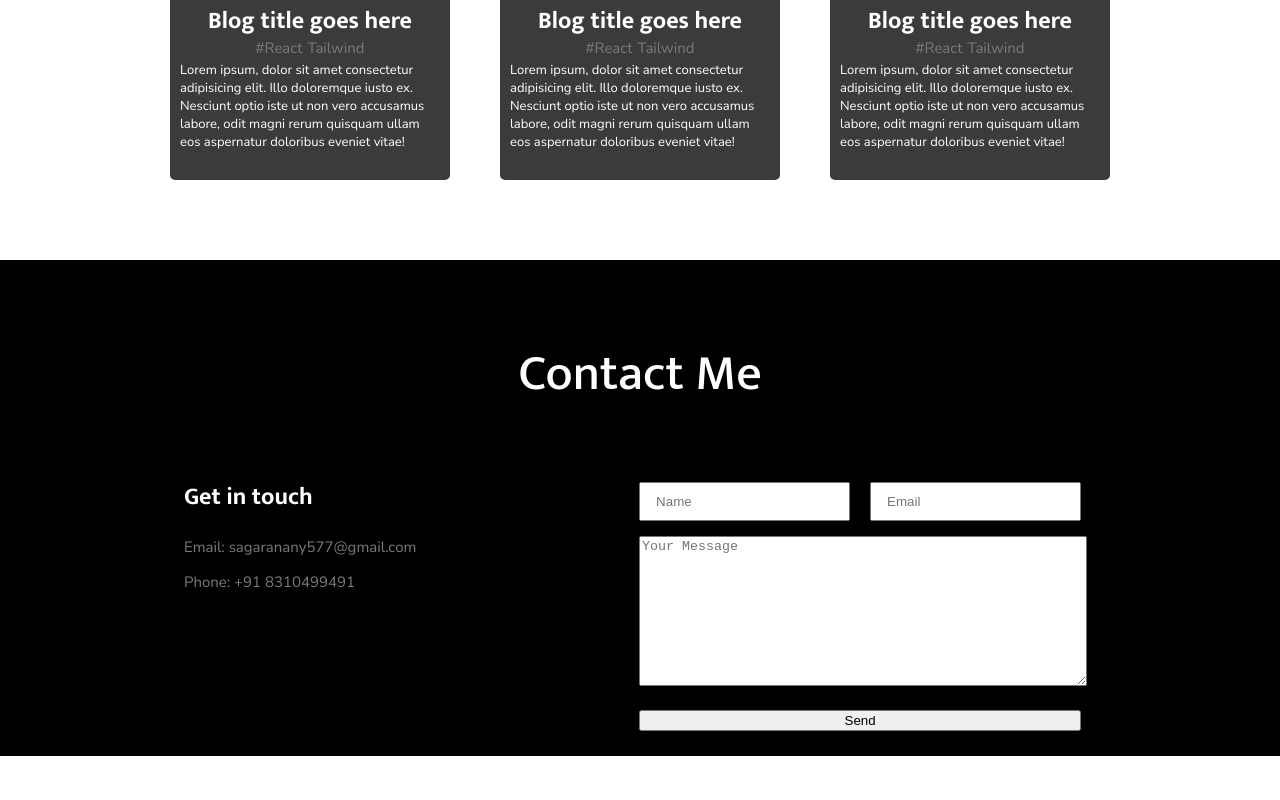
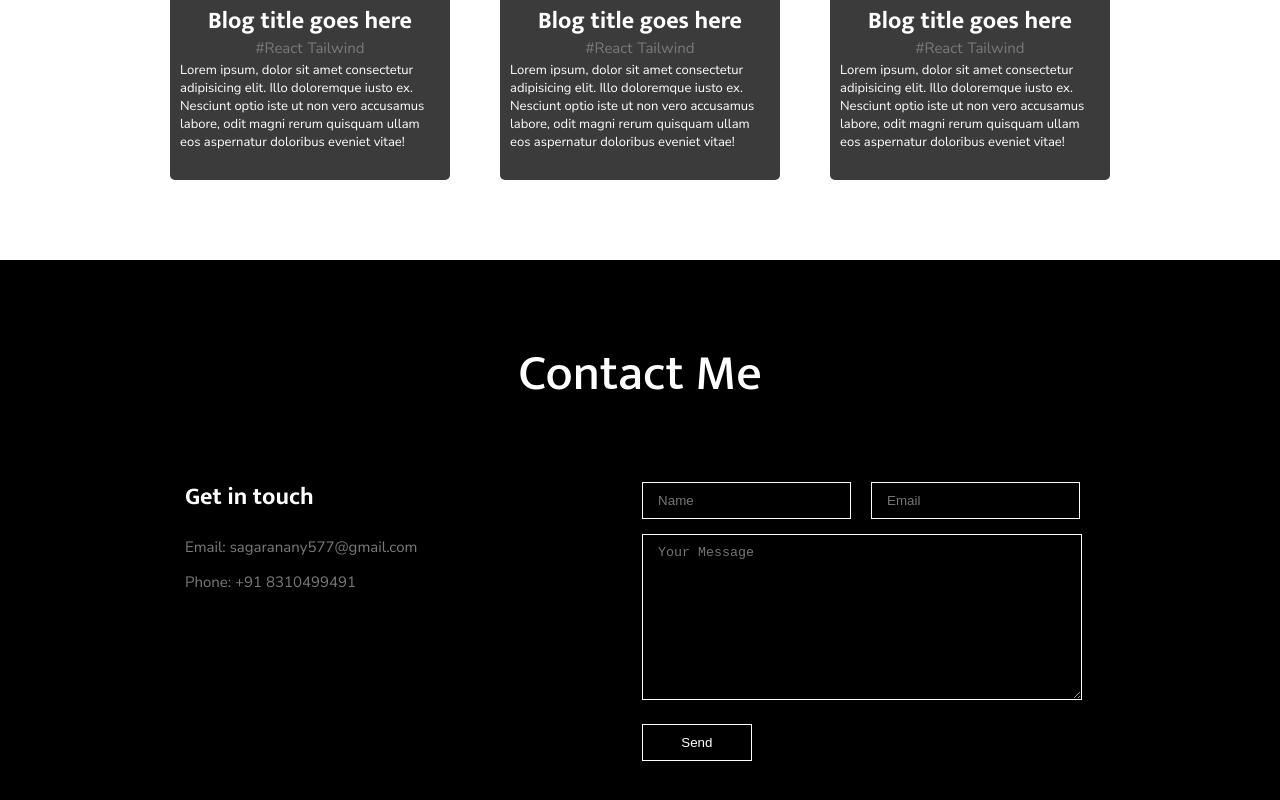
Before and after one commit to ananysagar/portfolio, a React (Create React App) app: page / in a window 1280 px wide. Shown: the part 4011-4811 px from the top of the page. Built offline with nearby package versions, Linux system fonts and the light colour scheme.

Commit message:
creating the footer

```diff
--- a/src/components/contactus.css
+++ b/src/components/contactus.css
@@ -1,6 +1,11 @@
 .contact {
   background: #000;
   color: #fff;
+  min-height: 90vh; /* Minimum height of the container */
+  position: relative;
+  left: 0;
+  bottom: 0;
+  width: 100%;
 }
 
 .contact-section {
@@ -32,10 +37,25 @@
   display: flex;
   gap: 20px;
 }
-.form-group  input{
+.form-group input {
   padding: 10px 15px;
+  color: #fff;
+  background: #000;
+  border: 1px solid #fff;
 }
 .msg-area textArea {
-    width: 100%;
+  width: calc(100% - 30px);
   height: 18vh;
+  padding: 10px 15px;
+  color: #fff;
+  background: #000;
+  border: 1px solid #fff;
 }
+.send-btn {
+  padding: 10px 15px;
+  width: 25%;
+  color: #fff;
+  background: #000;
+  border: 1px solid #fff;
+  cursor: pointer;
+}
```
Also changed, not shown: src/components/project.css (line endings or trailing spaces). Lines whose indentation alone changed are shown as unchanged.
